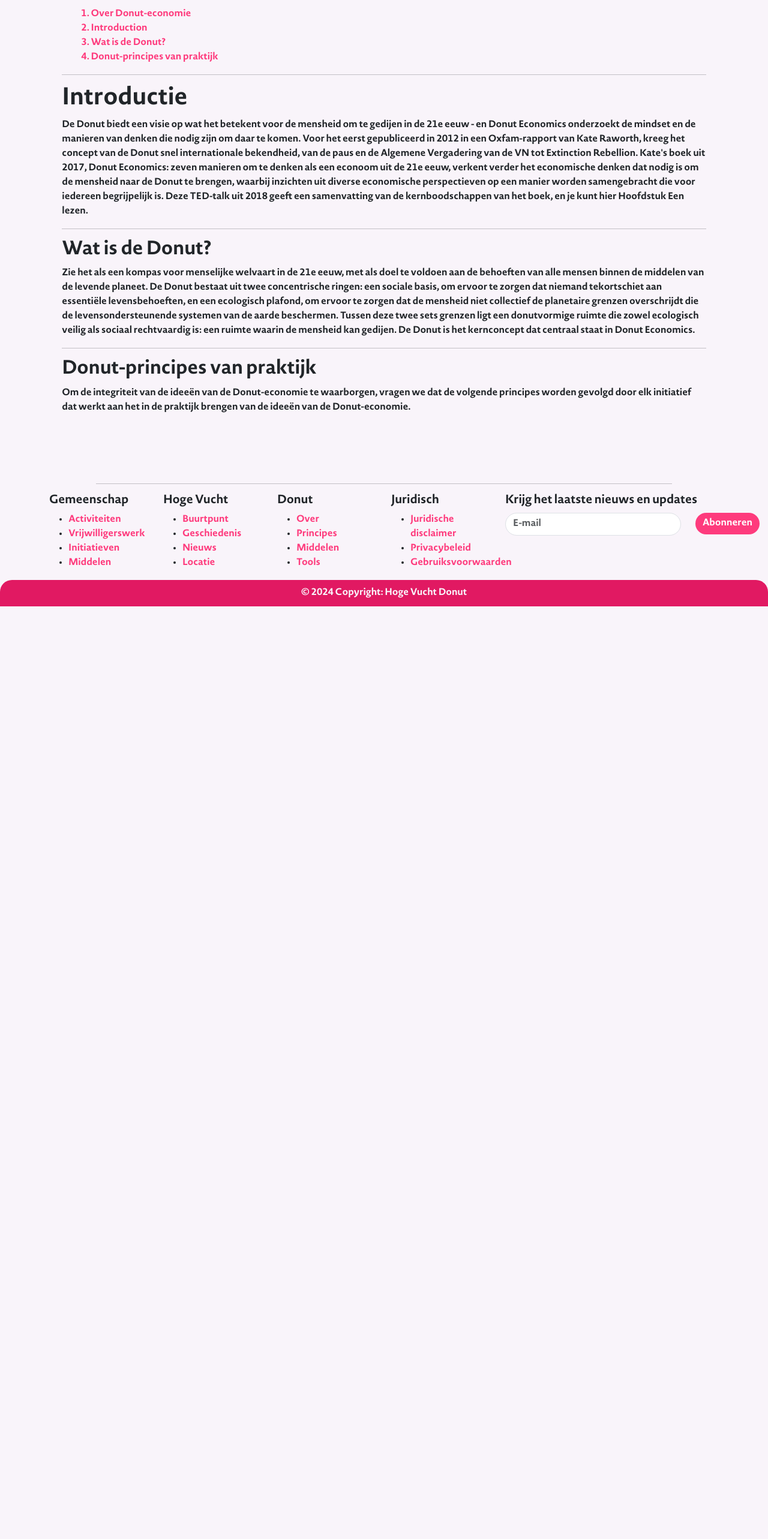
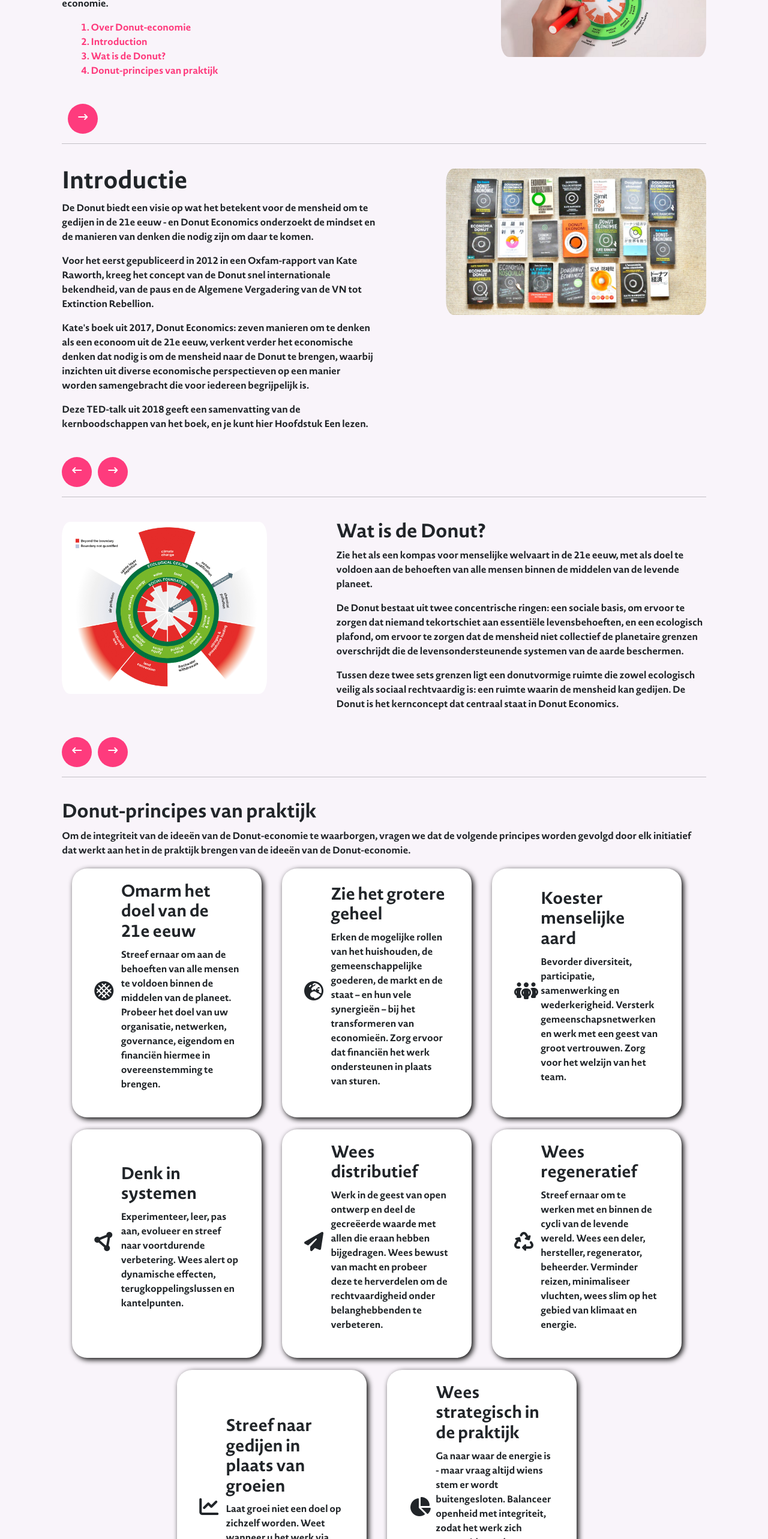
Before and after one commit to Piukaas/Hoge-Vucht-Doughnut, a React (Create React App) app: page /doughnut in a window 1280 px wide. Shown: the part 234-2800 px from the top of the page at 60% size. Before the commit the page ends 1245 px from the top, so only its background shows below. Built offline with nearby package versions, Linux system fonts and the light colour scheme.

Commit message:
chore: Update page styling and add active state to pagination links

```diff
--- a/src/doughnut/Doughnut.js
+++ b/src/doughnut/Doughnut.js
@@ -1,6 +1,7 @@
 import React from "react";
 import { useTranslation } from "react-i18next";
 import { Chart, ArcElement, CategoryScale } from "chart.js";
+import doughnut2 from "../images/doughnut2.jpg";
 
 Chart.register(ArcElement, CategoryScale);
 
@@ -8,9 +9,16 @@
   const { t } = useTranslation();
 
   return (
-    <div className="section-primary">
-      <h2>{t("whatIsTheDoughnut")}</h2>
-      <p>{t("doughnutDescription")}</p>
+    <div className="section-primary row">
+      <img src={doughnut2} alt="Doughnut" className="col-md-4 details-image" />
+      <div className="col-md"></div>
+
+      <div className="col-md-7">
+        <h2>{t("whatIsTheDoughnut")}</h2>
+        <p>{t("doughnutDescription.part1")}</p>
+        <p>{t("doughnutDescription.part2")}</p>
+        <p>{t("doughnutDescription.part3")}</p>
+      </div>
     </div>
   );
 };
--- a/src/doughnut/DoughnutMain.js
+++ b/src/doughnut/DoughnutMain.js
@@ -1,5 +1,7 @@
 import React, { useMemo, useRef } from "react";
 import { useTranslation } from "react-i18next";
+import doughnut3 from "../images/doughnut3.png";
+import SectionNavigation from "./SectionNavigation";
 import Doughnut from "./Doughnut";
 import Introduction from "./Introduction";
 import Principles from "./Principles";
@@ -27,11 +29,13 @@
 
   return (
     <div id="about">
-      <div ref={sectionRefs[0]} className="section-primary">
+      <div className="row">
+        <div className="col-md-7">
+          <div ref={sectionRefs[0]}>
             <h1>{t("aboutDoughnutEconomics")}</h1>
             <p>{t("aboutDescription")}</p>
           </div>
-      <nav>
+          <nav className="nav-section">
             <ul className="nav-list no-bullets">
               <li>
                 <a className="link" href="#about" onClick={handleNavClick(0)}>
@@ -55,18 +59,27 @@
               </li>
             </ul>
           </nav>
+          <SectionNavigation currentIndex={0} handleNavClick={handleNavClick} />
+        </div>
+
+        <div className="col-md"></div>
+        <img src={doughnut3} alt="Doughnut" className="col-md-4 details-image" />
+      </div>
 
       <div id="introduction" ref={sectionRefs[1]}>
         <hr />
         <Introduction />
+        <SectionNavigation currentIndex={1} handleNavClick={handleNavClick} />
       </div>
       <div id="doughnut" ref={sectionRefs[2]}>
         <hr />
         <Doughnut />
+        <SectionNavigation currentIndex={2} handleNavClick={handleNavClick} />
       </div>
       <div id="principles" ref={sectionRefs[3]}>
         <hr />
         <Principles />
+        <SectionNavigation currentIndex={3} handleNavClick={handleNavClick} />
       </div>
     </div>
   );
--- a/src/doughnut/Introduction.js
+++ b/src/doughnut/Introduction.js
@@ -1,13 +1,22 @@
 import React from "react";
 import { useTranslation } from "react-i18next";
+import books from "../images/books.jpg";
 
 const Introduction = () => {
   const { t } = useTranslation();
 
   return (
-    <div className="section-secondary">
-      <h1>{t("introduction")}</h1>
-      <p>{t("introductionDescription")}</p>
+    <div className="section-secondary row">
+      <div className="col-md-6">
+        <h1>{t("introduction")}</h1>
+        <p>{t("introductionDescription.part1")}</p>
+        <p>{t("introductionDescription.part2")}</p>
+        <p>{t("introductionDescription.part3")}</p>
+        <p>{t("introductionDescription.part4")}</p>
+      </div>
+
+      <div className="col-md"></div>
+      <img src={books} alt="Books" className="col-md-5 details-image" />
     </div>
   );
 };
--- a/src/doughnut/Principles.js
+++ b/src/doughnut/Principles.js
@@ -8,6 +8,104 @@
     <div className="section-secondary">
       <h2>{t("doughnutPrinciples")}</h2>
       <p>{t("principlesDescription")}</p>
+
+      <div className="row container-fluid justify-content-center">
+        <div className="col-md-4 mb-20">
+          <div className="feature-box row align-items-center">
+            <div className="col-md-2">
+              <i className="fas fa-stroopwafel fa-2xl"></i>
+            </div>
+            <div className="col-md-10">
+              <h3>{t("principle1Title")}</h3>
+              <p>{t("principle1Description")}</p>
+            </div>
+          </div>
+        </div>
+
+        <div className="col-md-4 mb-20">
+          <div className="feature-box row align-items-center">
+            <div className=" col-md-2">
+              <i className="fas fa-earth-europe fa-2xl"></i>
+            </div>
+            <div className="col-md-10">
+              <h3>{t("principle2Title")}</h3>
+              <p>{t("principle2Description")}</p>
+            </div>
+          </div>
+        </div>
+
+        <div className="col-md-4 mb-20">
+          <div className="feature-box row align-items-center">
+            <div className=" col-md-2">
+              <i className="fas fa-people-group fa-2xl"></i>
+            </div>
+            <div className="col-md-10">
+              <h3>{t("principle3Title")}</h3>
+              <p>{t("principle3Description")}</p>
+            </div>
+          </div>
+        </div>
+
+        <div className="col-md-4 mb-20">
+          <div className="feature-box row align-items-center">
+            <div className=" col-md-2">
+              <i className="fas fa-circle-nodes fa-2xl"></i>
+            </div>
+            <div className="col-md-10">
+              <h3>{t("principle4Title")}</h3>
+              <p>{t("principle4Description")}</p>
+            </div>
+          </div>
+        </div>
+
+        <div className="col-md-4 mb-20">
+          <div className="feature-box row align-items-center">
+            <div className=" col-md-2">
+              <i className="fas fa-paper-plane fa-2xl"></i>
+            </div>
+            <div className="col-md-10">
+              <h3>{t("principle5Title")}</h3>
+              <p>{t("principle5Description")}</p>
+            </div>
+          </div>
+        </div>
+
+        <div className="col-md-4 mb-20">
+          <div className="feature-box row align-items-center">
+            <div className=" col-md-2">
+              <i className="fas fa-recycle fa-2xl"></i>
+            </div>
+            <div className="col-md-10">
+              <h3>{t("principle6Title")}</h3>
+              <p>{t("principle6Description")}</p>
+            </div>
+          </div>
+        </div>
+
+        <div className="col-md-4 mb-20">
+          <div className="feature-box row align-items-center">
+            <div className=" col-md-2">
+              <i className="fas fa-chart-line fa-2xl"></i>
+            </div>
+            <div className="col-md-10">
+              <h3>{t("principle7Title")}</h3>
+              <p>{t("principle7Description")}</p>
+            </div>
+          </div>
+        </div>
+
+        <div className="col-md-4 mb-20">
+          <div className="feature-box row align-items-center">
+            <div className=" col-md-2">
+              <i className="fas fa-chart-pie fa-2xl"></i>
+            </div>
+            <div className="col-md-10">
+              <h3>{t("principle8Title")}</h3>
+              <p>{t("principle8Description")}</p>
+            </div>
+          </div>
+        </div>
+      </div>
     </div>
   );
 };
--- /dev/null
+++ b/src/doughnut/SectionNavigation.js
@@ -0,0 +1,20 @@
+import React from "react";
+
+const SectionNavigation = ({ currentIndex, handleNavClick }) => {
+  return (
+    <div className="section-navigation">
+      {currentIndex > 0 && (
+        <button className="btn btn-primary round" onClick={handleNavClick(currentIndex - 1)}>
+          <i class="fa-solid fa-arrow-left-long"></i>
+        </button>
+      )}
+      {currentIndex < 3 && (
+        <button className="btn btn-primary round ml-10" onClick={handleNavClick(currentIndex + 1)}>
+          <i class="fa-solid fa-arrow-right-long"></i>
+        </button>
+      )}
+    </div>
+  );
+};
+
+export default SectionNavigation;
--- a/src/index.css
+++ b/src/index.css
@@ -108,6 +108,12 @@
   border: none;
   border-radius: 25px;
   transition: 1s;
+}
+
+.btn-primary.round {
+  border-radius: 100% !important;
+  height: 50px;
+  width: 50px;
 }
 
 .btn-primary:hover {
@@ -359,6 +365,18 @@
   list-style-type: none;
 }
 
+.section-primary {
+  padding: 25px 0;
+}
+
+.section-secondary {
+  padding: 25px 0;
+}
+
+.nav-section {
+  padding-bottom: 25px;
+}
+
 /* Footer */
 .copyright {
   padding: 10px;
--- a/src/translations.json
+++ b/src/translations.json
@@ -308,16 +308,34 @@
     "nl": "Introductie"
   },
   "introductionDescription": {
-    "en": "The Doughnut offers a vision of what it means for humanity to thrive in the 21st century - and Doughnut Economics explores the mindset and ways of thinking needed to get us there. First published in 2012 in an Oxfam report by Kate Raworth, the concept of the Doughnut rapidly gained traction internationally, from the Pope and the UN General Assembly to Extinction Rebellion. Kate's 2017 book, Doughnut Economics: seven ways to think like a 21st century economist, further explored the economic thinking needed to bring humanity into the Doughnut, drawing together insights from diverse economic perspectives in a way that everyone can understand. This 2018 TED talk gives a summary of the book's core messages, and you can read Chapter One here.",
-    "nl": "De Donut biedt een visie op wat het betekent voor de mensheid om te gedijen in de 21e eeuw - en Donut Economics onderzoekt de mindset en de manieren van denken die nodig zijn om daar te komen. Voor het eerst gepubliceerd in 2012 in een Oxfam-rapport van Kate Raworth, kreeg het concept van de Donut snel internationale bekendheid, van de paus en de Algemene Vergadering van de VN tot Extinction Rebellion. Kate's boek uit 2017, Donut Economics: zeven manieren om te denken als een econoom uit de 21e eeuw, verkent verder het economische denken dat nodig is om de mensheid naar de Donut te brengen, waarbij inzichten uit diverse economische perspectieven op een manier worden samengebracht die voor iedereen begrijpelijk is. Deze TED-talk uit 2018 geeft een samenvatting van de kernboodschappen van het boek, en je kunt hier Hoofdstuk Een lezen."
+    "en": {
+      "part1": "The Doughnut offers a vision of what it means for humanity to thrive in the 21st century - and Doughnut Economics explores the mindset and ways of thinking needed to get us there.",
+      "part2": "First published in 2012 in an Oxfam report by Kate Raworth, the concept of the Doughnut rapidly gained traction internationally, from the Pope and the UN General Assembly to Extinction Rebellion.",
+      "part3": "Kate's 2017 book, Doughnut Economics: seven ways to think like a 21st century economist, further explored the economic thinking needed to bring humanity into the Doughnut, drawing together insights from diverse economic perspectives in a way that everyone can understand.",
+      "part4": "This 2018 TED talk gives a summary of the book's core messages, and you can read Chapter One here."
+    },
+    "nl": {
+      "part1": "De Donut biedt een visie op wat het betekent voor de mensheid om te gedijen in de 21e eeuw - en Donut Economics onderzoekt de mindset en de manieren van denken die nodig zijn om daar te komen.",
+      "part2": "Voor het eerst gepubliceerd in 2012 in een Oxfam-rapport van Kate Raworth, kreeg het concept van de Donut snel internationale bekendheid, van de paus en de Algemene Vergadering van de VN tot Extinction Rebellion.",
+      "part3": "Kate's boek uit 2017, Donut Economics: zeven manieren om te denken als een econoom uit de 21e eeuw, verkent verder het economische denken dat nodig is om de mensheid naar de Donut te brengen, waarbij inzichten uit diverse economische perspectieven op een manier worden samengebracht die voor iedereen begrijpelijk is.",
+      "part4": "Deze TED-talk uit 2018 geeft een samenvatting van de kernboodschappen van het boek, en je kunt hier Hoofdstuk Een lezen."
+    }
   },
   "whatIsTheDoughnut": {
     "en": "What is the Doughnut?",
     "nl": "Wat is de Donut?"
   },
   "doughnutDescription": {
-    "en": "Think of it as a compass for human prosperity in the 21st century, with the aim of meeting the needs of all people within the means of the living planet. The Doughnut consists of two concentric rings: a social foundation, to ensure that no one is left falling short on life’s essentials, and an ecological ceiling, to ensure that humanity does not collectively overshoot the planetary boundaries that protect Earth's life-supporting systems. Between these two sets of boundaries lies a doughnut-shaped space that is both ecologically safe and socially just: a space in which humanity can thrive. The Doughnut is the core concept at the heart of Doughnut Economics. ",
-    "nl": "Zie het als een kompas voor menselijke welvaart in de 21e eeuw, met als doel te voldoen aan de behoeften van alle mensen binnen de middelen van de levende planeet. De Donut bestaat uit twee concentrische ringen: een sociale basis, om ervoor te zorgen dat niemand tekortschiet aan essentiële levensbehoeften, en een ecologisch plafond, om ervoor te zorgen dat de mensheid niet collectief de planetaire grenzen overschrijdt die de levensondersteunende systemen van de aarde beschermen. Tussen deze twee sets grenzen ligt een donutvormige ruimte die zowel ecologisch veilig als sociaal rechtvaardig is: een ruimte waarin de mensheid kan gedijen. De Donut is het kernconcept dat centraal staat in Donut Economics."
+    "en": {
+      "part1": "Think of it as a compass for human prosperity in the 21st century, with the aim of meeting the needs of all people within the means of the living planet.",
+      "part2": "The Doughnut consists of two concentric rings: a social foundation, to ensure that no one is left falling short on life’s essentials, and an ecological ceiling, to ensure that humanity does not collectively overshoot the planetary boundaries that protect Earth's life-supporting systems.",
+      "part3": "Between these two sets of boundaries lies a doughnut-shaped space that is both ecologically safe and socially just: a space in which humanity can thrive. The Doughnut is the core concept at the heart of Doughnut Economics."
+    },
+    "nl": {
+      "part1": "Zie het als een kompas voor menselijke welvaart in de 21e eeuw, met als doel te voldoen aan de behoeften van alle mensen binnen de middelen van de levende planeet.",
+      "part2": "De Donut bestaat uit twee concentrische ringen: een sociale basis, om ervoor te zorgen dat niemand tekortschiet aan essentiële levensbehoeften, en een ecologisch plafond, om ervoor te zorgen dat de mensheid niet collectief de planetaire grenzen overschrijdt die de levensondersteunende systemen van de aarde beschermen.",
+      "part3": "Tussen deze twee sets grenzen ligt een donutvormige ruimte die zowel ecologisch veilig als sociaal rechtvaardig is: een ruimte waarin de mensheid kan gedijen. De Donut is het kernconcept dat centraal staat in Donut Economics."
+    }
   },
   "doughnutPrinciples": {
     "en": "Doughnut Principles of Practice",
```
Also changed, not shown: src/images/books.jpg (added), src/images/doughnut3.png (added). Lines whose indentation alone changed are shown as unchanged.
